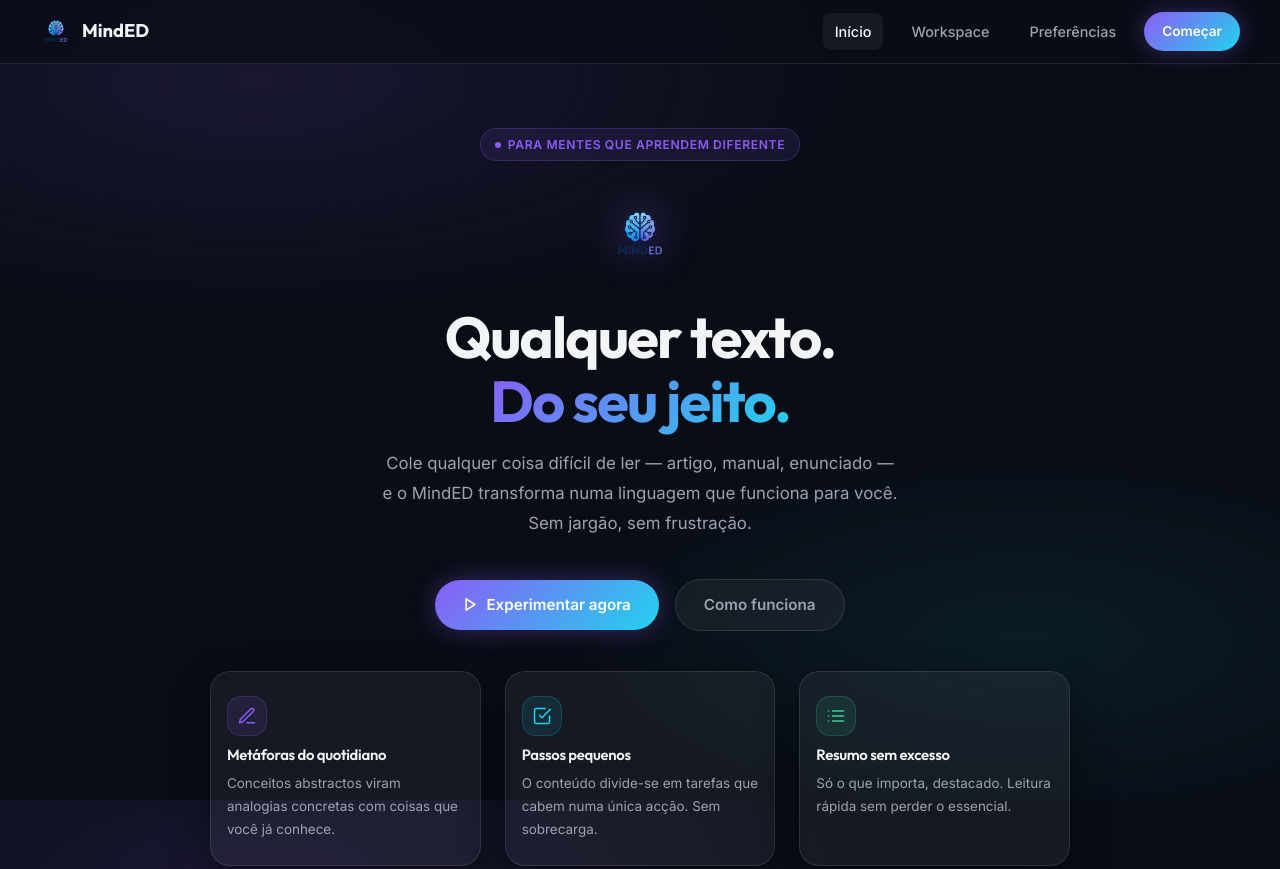
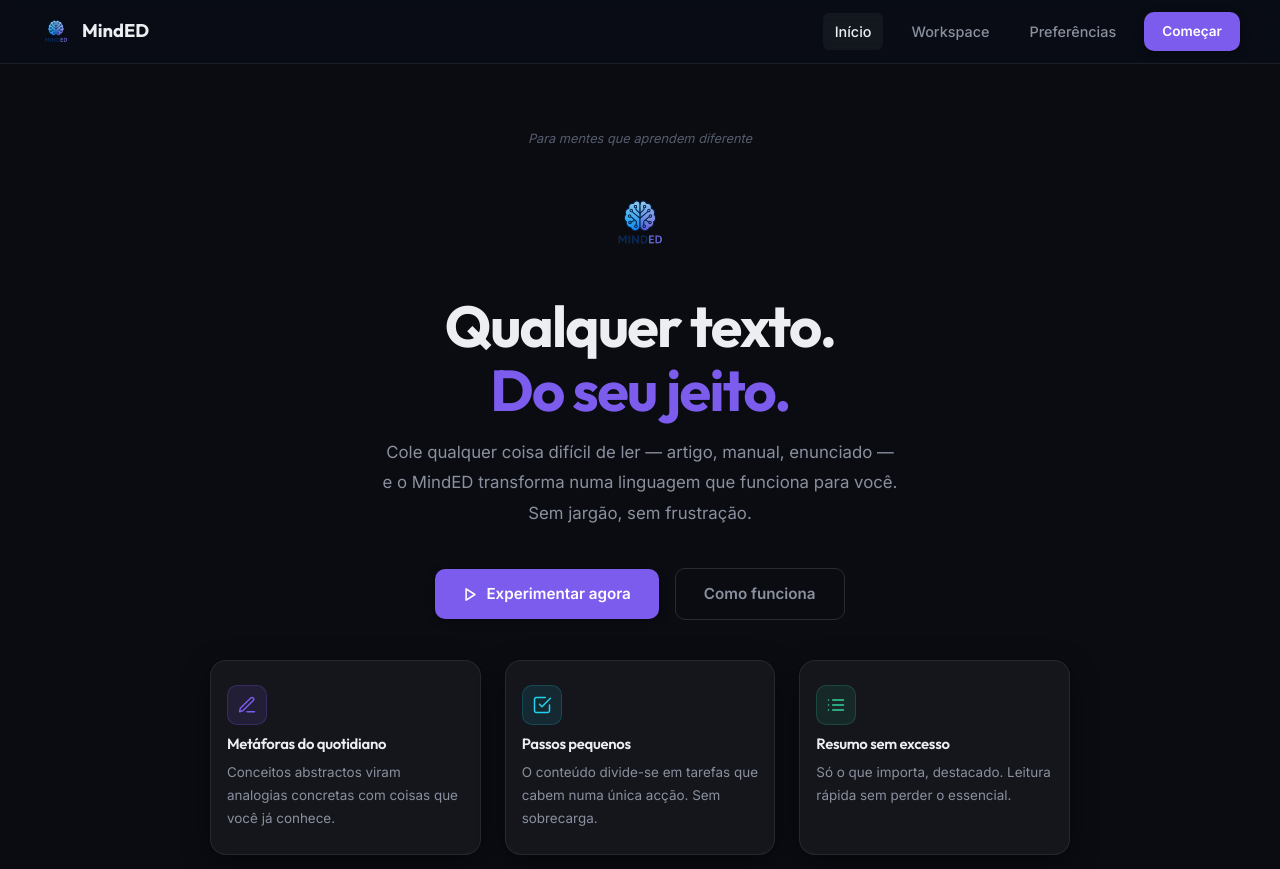
Before and after one commit to Ikaterin-ctrl/MindED, a plain HTML site: page index.html in a window 1280 px wide. Shown: the top 869 px of the page. Drawn offline with Linux system fonts and the light colour scheme; a web font is replaced by a local one.

Commit message:
design: remove AI-template patterns across all pages
- Replace violet→cyan gradient CTA with solid violet (#7C5CED)
- Remove radial glow spotlights from body background (flat #0A0C12)
- Remove all coloured box-shadow glows from buttons and CTAs
- Replace pill border-radius on all buttons with --r-md / --r-sm
- Remove translateY hover lift on btn-primary
- Remove dot-bullet ::before from profile-pill
- Remove drop-shadow violet glow from all logo images
- Replace all uppercase + letter-spacing section labels with normal typography
- Neutralise tinted secondary buttons (simplify, pdf, example, retry) to ghost style
- Align preferencias.html and login.html with same changes
- Update light and clean theme tokens to match new palette

```diff
--- a/index.html
+++ b/index.html
@@ -28,29 +28,17 @@
       width: 64px;
       height: 64px;
       object-fit: contain;
-      filter: drop-shadow(0 0 20px rgba(139,92,246,0.45));
     }
 
     /* Tag pequena de contexto */
     .landing__tag {
-      display: inline-flex;
-      align-items: center;
-      gap: 7px;
-      padding: 5px 14px;
-      border-radius: var(--r-pill);
-      background: rgba(139, 92, 246, 0.10);
-      border: 1px solid rgba(139, 92, 246, 0.25);
-      color: var(--clr-violet);
-      font-size: 0.76rem;
-      font-weight: 600;
-      letter-spacing: 0.05em;
-      text-transform: uppercase;
-    }
-    .landing__tag::before {
-      content: '';
-      width: 6px; height: 6px;
-      border-radius: 50%;
-      background: var(--clr-violet);
+      display: inline-block;
+      padding: 0;
+      color: var(--clr-text-subtle);
+      font-size: 0.80rem;
+      font-weight: 400;
+      letter-spacing: 0;
+      font-style: italic;
     }
 
     /* Headline */
@@ -156,10 +144,8 @@
       text-align: left;
     }
     .how-section__title {
-      font-size: 0.76rem;
-      font-weight: 600;
-      letter-spacing: 0.06em;
-      text-transform: uppercase;
+      font-size: 0.82rem;
+      font-weight: 500;
       color: var(--clr-text-subtle);
       text-align: center;
       margin-bottom: var(--sp-sm);
--- a/src/css/base.css
+++ b/src/css/base.css
@@ -1,7 +1,7 @@
 /* ============================================================
    MindED — Design System Tokens & Base
-   Dark Glassmorphism · WCAG AA compliant · Calm motion
-   v2 — Neurodivergence-first improvements
+   WCAG AA compliant · Calm motion
+   v3 — Less AI-template, more character
    ============================================================ */
 
 @import url('https://fonts.googleapis.com/css2?family=Inter:wght@300;400;500;600;700&family=Outfit:wght@400;600;700&display=swap&font-display=swap');
@@ -11,51 +11,49 @@
 /* ── CSS Custom Properties ────────────────────────────────── */
 :root {
   /* Palette */
-  --clr-bg:          #090D16;
-  --clr-bg-alt:      #0B0F1A;
-  --clr-surface:     rgba(255, 255, 255, 0.05);
-  --clr-surface-md:  rgba(255, 255, 255, 0.07);
-  --clr-surface-hi:  rgba(255, 255, 255, 0.10);
-  --clr-border:      rgba(255, 255, 255, 0.10);
-  --clr-border-md:   rgba(255, 255, 255, 0.16);
+  --clr-bg:          #0A0C12;
+  --clr-bg-alt:      #0D1018;
+  --clr-surface:     rgba(255, 255, 255, 0.045);
+  --clr-surface-md:  rgba(255, 255, 255, 0.065);
+  --clr-surface-hi:  rgba(255, 255, 255, 0.09);
+  --clr-border:      rgba(255, 255, 255, 0.08);
+  --clr-border-md:   rgba(255, 255, 255, 0.13);
 
   /* Text */
-  --clr-text:        #F3F4F6;
-  --clr-text-muted:  #9CA3AF;
-  --clr-text-subtle: #6B7280;
+  --clr-text:        #ECEEF2;
+  --clr-text-muted:  #8A909E;
+  --clr-text-subtle: #555C6B;
 
-  /* Accents */
-  --clr-violet:      #8B5CF6;
-  --clr-violet-glow: rgba(139, 92, 246, 0.30);
+  /* Accents — violet stays, cyan replaced with warm indigo */
+  --clr-violet:      #7C5CED;
+  --clr-violet-glow: rgba(124, 92, 237, 0.20);
   --clr-cyan:        #22D3EE;
-  --clr-cyan-glow:   rgba(34, 211, 238, 0.25);
+  --clr-cyan-glow:   rgba(34, 211, 238, 0.15);
   --clr-green:       #34D399;
   --clr-amber:       #FBBF24;
 
-  /* Gradient — primary CTA */
-  --grad-primary:    linear-gradient(135deg, #8B5CF6 0%, #22D3EE 100%);
-  --grad-primary-r:  linear-gradient(135deg, #22D3EE 0%, #8B5CF6 100%);
+  /* Primary — solid violet, no gradient */
+  --grad-primary:    #7C5CED;
+  --grad-primary-r:  #6B4FD6;
 
-  /* Glow background radials */
-  --grad-bg: radial-gradient(ellipse 80% 50% at 20% 10%, rgba(139, 92, 246, 0.12) 0%, transparent 60%),
-             radial-gradient(ellipse 60% 40% at 80% 80%, rgba(34, 211, 238, 0.08) 0%, transparent 60%),
-             #090D16;
+  /* Background — single very subtle noise, no radial spotlights */
+  --grad-bg: #0A0C12;
 
-  /* Shadows */
-  --shadow-card:  0 16px 40px rgba(0, 0, 0, 0.40);
-  --shadow-sm:    0 4px 12px rgba(0, 0, 0, 0.30);
-  --shadow-glow-v: 0 0 24px rgba(139, 92, 246, 0.35);
-  --shadow-glow-c: 0 0 20px rgba(34, 211, 238, 0.25);
+  /* Shadows — no glow, just depth */
+  --shadow-card:   0 8px 28px rgba(0, 0, 0, 0.45);
+  --shadow-sm:     0 2px 8px rgba(0, 0, 0, 0.30);
+  --shadow-glow-v: none;
+  --shadow-glow-c: none;
 
-  /* Blur */
-  --blur-glass:  blur(20px);
-  --blur-header: blur(16px);
+  /* Blur — kept for panels but reduced */
+  --blur-glass:  blur(14px);
+  --blur-header: blur(12px);
 
-  /* Radii */
-  --r-sm:  8px;
-  --r-md:  14px;
-  --r-lg:  20px;
-  --r-xl:  28px;
+  /* Radii — square-ish, no more pill everywhere */
+  --r-sm:   6px;
+  --r-md:   10px;
+  --r-lg:   16px;
+  --r-xl:   22px;
   --r-pill: 999px;
 
   /* Spacing scale */
@@ -143,11 +141,11 @@ p  { color: var(--clr-text-muted); line-height: var(--lh-body); }
   justify-content: center;
   gap: var(--sp-sm);
   padding: 12px 28px;
-  border-radius: var(--r-pill);
+  border-radius: var(--r-md);
   font-size: 0.95rem;
   font-weight: 600;
   border: none;
-  transition: transform var(--t-base), box-shadow var(--t-base), opacity var(--t-base);
+  transition: background var(--t-base), opacity var(--t-base), box-shadow var(--t-base);
 }
 .btn:disabled { opacity: 0.45; pointer-events: none; }
 .btn:focus-visible { outline: 2px solid var(--clr-violet); outline-offset: 3px; }
@@ -155,21 +153,21 @@ p  { color: var(--clr-text-muted); line-height: var(--lh-body); }
 .btn-primary {
   background: var(--grad-primary);
   color: #fff;
-  box-shadow: var(--shadow-glow-v);
+  box-shadow: 0 2px 10px rgba(0, 0, 0, 0.30);
 }
 .btn-primary:hover {
-  transform: translateY(-2px);
-  box-shadow: 0 0 32px rgba(139, 92, 246, 0.50);
+  background: var(--grad-primary-r);
+  box-shadow: 0 4px 16px rgba(0, 0, 0, 0.40);
 }
-.btn-primary:active { transform: translateY(0); }
+.btn-primary:active { opacity: 0.9; }
 
 .btn-ghost {
-  background: var(--clr-surface);
+  background: transparent;
   color: var(--clr-text-muted);
-  border: 1px solid var(--clr-border);
+  border: 1px solid var(--clr-border-md);
 }
 .btn-ghost:hover {
-  background: var(--clr-surface-hi);
+  background: var(--clr-surface-md);
   color: var(--clr-text);
   border-color: var(--clr-border-md);
 }
@@ -219,9 +217,9 @@ p  { color: var(--clr-text-muted); line-height: var(--lh-body); }
   align-items: center;
   gap: 5px;
   padding: 4px 10px;
-  border-radius: var(--r-pill);
-  background: rgba(139, 92, 246, 0.10);
-  border: 1px solid rgba(139, 92, 246, 0.25);
+  border-radius: var(--r-sm);
+  background: rgba(124, 92, 237, 0.08);
+  border: 1px solid rgba(124, 92, 237, 0.20);
   color: var(--clr-violet);
   font-size: 0.72rem;
   font-weight: 600;
@@ -232,16 +230,9 @@ p  { color: var(--clr-text-muted); line-height: var(--lh-body); }
   overflow: hidden;
   text-overflow: ellipsis;
 }
-.profile-pill::before {
-  content: '';
-  width: 6px; height: 6px;
-  border-radius: 50%;
-  background: var(--clr-violet);
-  flex-shrink: 0;
-}
 .profile-pill:hover {
-  background: rgba(139, 92, 246, 0.18);
-  border-color: rgba(139, 92, 246, 0.45);
+  background: rgba(124, 92, 237, 0.14);
+  border-color: rgba(124, 92, 237, 0.35);
 }
 /* Hide when no prefs are set */
 .profile-pill:empty,
@@ -372,33 +363,33 @@ body.hcm {
 
 /* ── Clean theme (lighter, less radial glow) ──────────────── */
 body.theme-clean {
-  --clr-bg:     #0F1420;
-  background:   #0F1420 !important;
+  --clr-bg:     #0D1017;
+  background:   #0D1017 !important;
 }
 body.theme-clean .glass {
-  background: rgba(255,255,255,0.07) !important;
+  background: rgba(255,255,255,0.055) !important;
 }
 
 /* ── Light theme ─────────────────────────────────────────── */
 body.theme-light {
-  --clr-bg:          #F5F5F7;
+  --clr-bg:          #F4F5F7;
   --clr-bg-alt:      #FFFFFF;
   --clr-surface:     rgba(0,0,0,0.04);
   --clr-surface-md:  rgba(0,0,0,0.06);
   --clr-surface-hi:  rgba(0,0,0,0.08);
-  --clr-border:      rgba(0,0,0,0.10);
-  --clr-border-md:   rgba(0,0,0,0.16);
-  --clr-text:        #1A1A1A;
-  --clr-text-muted:  #555555;
-  --clr-text-subtle: #888888;
-  --clr-violet:      #6D3DE0;
+  --clr-border:      rgba(0,0,0,0.09);
+  --clr-border-md:   rgba(0,0,0,0.14);
+  --clr-text:        #18191E;
+  --clr-text-muted:  #505560;
+  --clr-text-subtle: #888E9B;
+  --clr-violet:      #6446D0;
   --clr-cyan:        #0891B2;
   --clr-green:       #059669;
   --clr-amber:       #B45309;
-  --grad-primary:    linear-gradient(135deg, #6D3DE0 0%, #0891B2 100%);
-  --shadow-card:     0 4px 20px rgba(0,0,0,0.10);
-  background: linear-gradient(135deg, rgba(109,61,224,0.05) 0%, transparent 60%),
-              #F5F5F7 !important;
+  --grad-primary:    #6446D0;
+  --grad-primary-r:  #5438B8;
+  --shadow-card:     0 2px 14px rgba(0,0,0,0.08);
+  background: #F4F5F7 !important;
   background-attachment: fixed;
 }
 body.theme-light .glass {
@@ -514,15 +505,15 @@ body.fontsize-lg  { --font-size-base: 19px; }
   font-size: 0.82rem;
   font-weight: 600;
   padding: 9px 16px;
-  border-radius: var(--r-pill);
+  border-radius: var(--r-md);
   border: 1px solid var(--clr-border-md);
-  background: rgba(9, 13, 22, 0.94);
+  background: rgba(10, 12, 18, 0.96);
   backdrop-filter: blur(12px);
   color: var(--clr-text-muted);
   cursor: pointer;
   transition: border-color var(--t-base), color var(--t-base), background var(--t-base);
   white-space: nowrap;
-  box-shadow: 0 4px 16px rgba(0,0,0,0.40);
+  box-shadow: 0 2px 12px rgba(0,0,0,0.40);
 }
 .a11y-trigger:hover { color: var(--clr-text); border-color: var(--clr-violet); }
 .a11y-trigger.has-active {
@@ -577,10 +568,8 @@ body.fontsize-lg  { --font-size-base: 19px; }
 
 /* Section divider label inside panel */
 .a11y-panel__label {
-  font-size: 0.70rem;
-  font-weight: 600;
-  letter-spacing: 0.07em;
-  text-transform: uppercase;
+  font-size: 0.74rem;
+  font-weight: 500;
   color: var(--clr-text-subtle);
   padding-bottom: 4px;
   border-bottom: 1px solid var(--clr-border);
@@ -702,7 +691,6 @@ body.fontsize-lg  { --font-size-base: 19px; }
 }
 .onboard-modal__head img {
   width: 40px; height: 40px;
-  filter: drop-shadow(0 0 16px rgba(139,92,246,0.5));
 }
 .onboard-modal__head h2 {
   font-size: 1.25rem;
@@ -740,7 +728,7 @@ body.fontsize-lg  { --font-size-base: 19px; }
   padding: 9px 16px;
   background: var(--clr-surface);
   border: 1px solid var(--clr-border);
-  border-radius: var(--r-pill);
+  border-radius: var(--r-md);
   color: var(--clr-text-muted);
   font-size: 0.85rem;
   font-weight: 500;
@@ -766,16 +754,16 @@ body.fontsize-lg  { --font-size-base: 19px; }
   padding: 14px;
   background: var(--grad-primary);
   border: none;
-  border-radius: var(--r-pill);
+  border-radius: var(--r-md);
   color: #fff;
   font-size: 1rem;
   font-weight: 700;
   cursor: pointer;
   font-family: var(--font-body);
-  transition: box-shadow var(--t-base), transform var(--t-base);
-  box-shadow: var(--shadow-glow-v);
+  transition: background var(--t-base), box-shadow var(--t-base);
+  box-shadow: 0 2px 10px rgba(0,0,0,0.30);
 }
-.onboard-cta:hover { transform: translateY(-1px); box-shadow: 0 0 28px rgba(139,92,246,0.50); }
+.onboard-cta:hover { background: var(--grad-primary-r); box-shadow: 0 4px 16px rgba(0,0,0,0.40); }
 .onboard-cta:focus-visible { outline: 2px solid var(--clr-violet); outline-offset: 3px; }
 
 .onboard-skip {
@@ -872,11 +860,11 @@ body.fontsize-lg  { --font-size-base: 19px; }
 .history-item__badge {
   display: inline-flex;
   padding: 2px 8px;
-  border-radius: var(--r-pill);
+  border-radius: var(--r-sm);
   font-size: 0.68rem;
   font-weight: 600;
-  background: rgba(139,92,246,0.12);
-  border: 1px solid rgba(139,92,246,0.25);
+  background: rgba(124,92,237,0.10);
+  border: 1px solid rgba(124,92,237,0.20);
   color: var(--clr-violet);
 }
 
```
Also changed, not shown: login.html (+1 -2 lines), preferencias.html (+4 -4 lines), workspace.html (+28 -35 lines).
